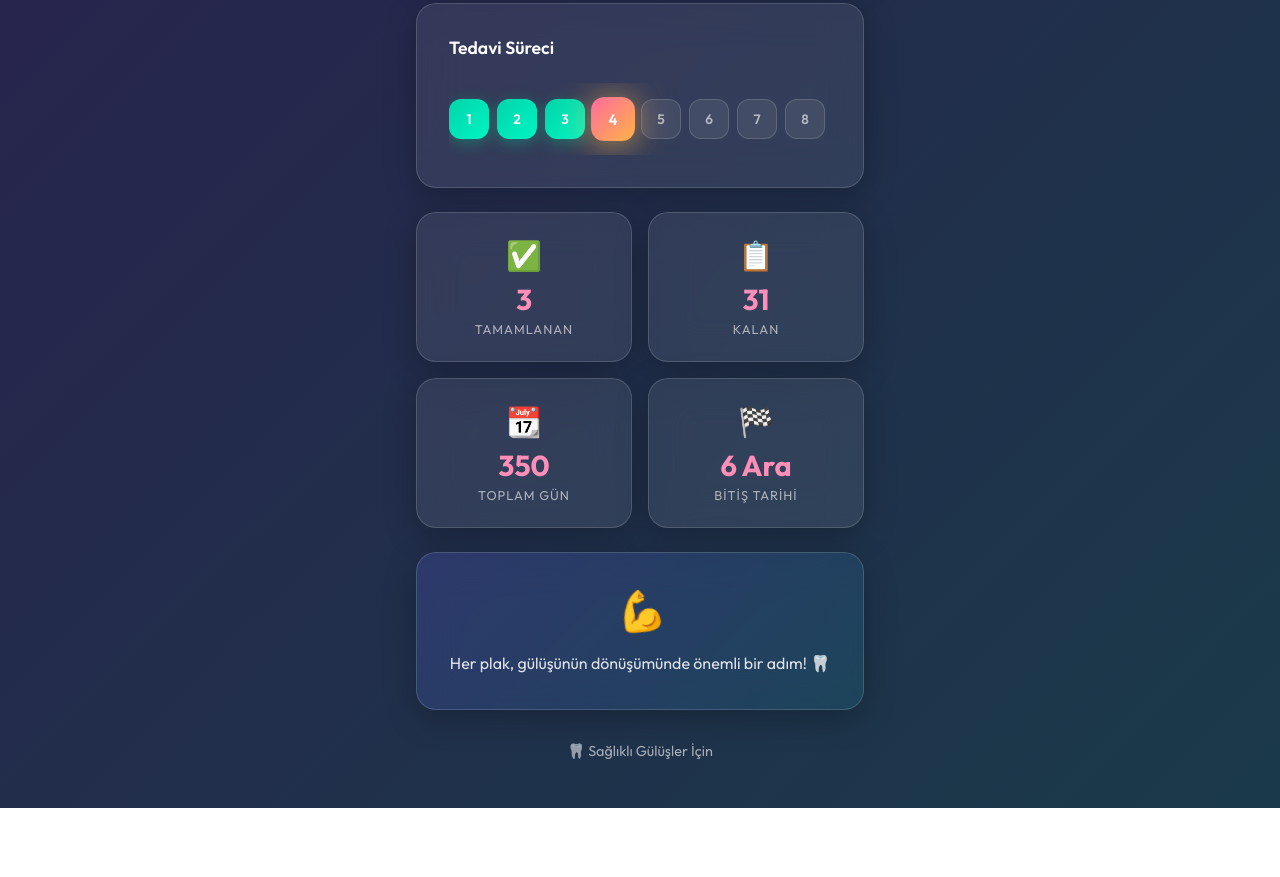
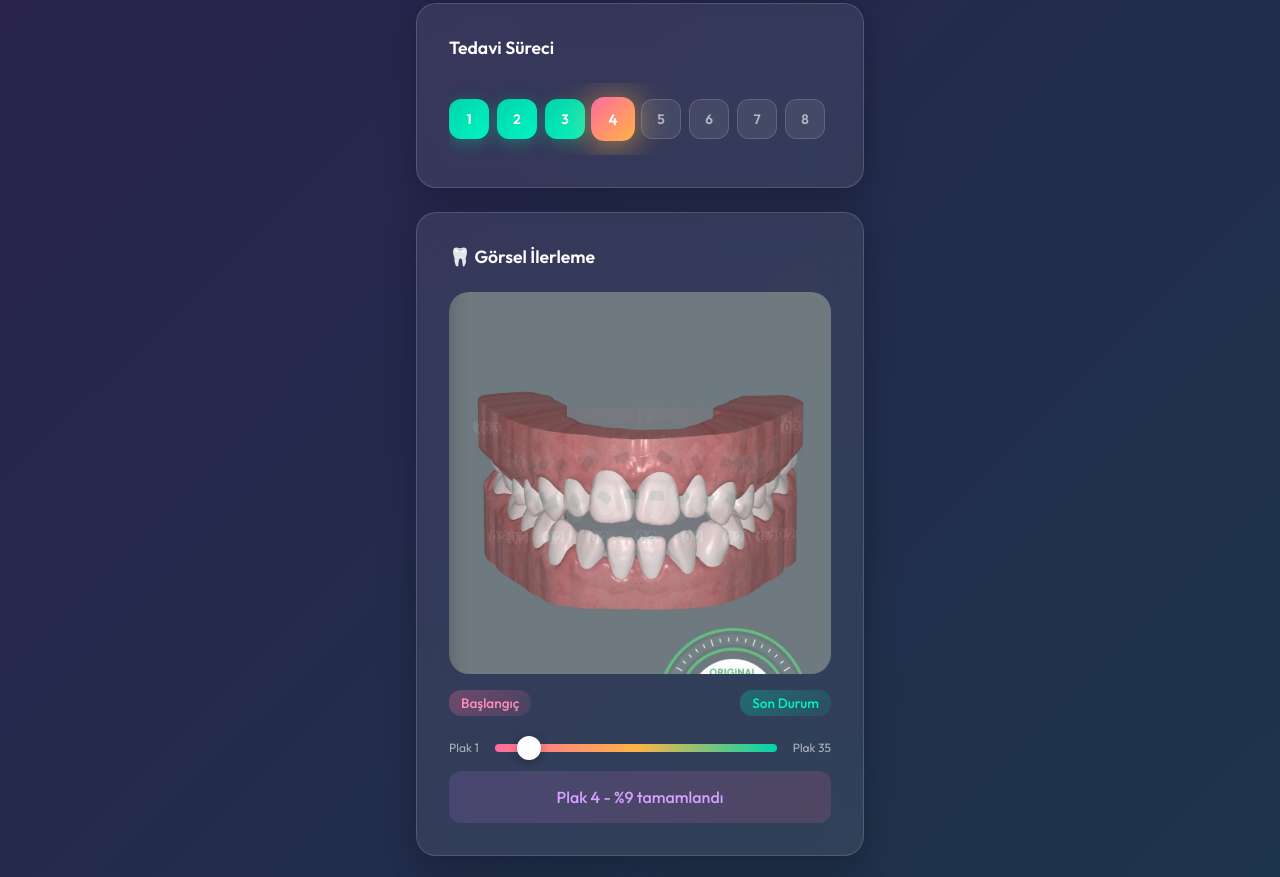
Before and after one commit to Gokhangunes57/counter, a plain HTML site: page index.html in a window 1280 px wide. Shown: the part 880-1757 px from the top of the page. Before the commit the page ends 1688 px from the top, so only its background shows below. Drawn offline with Linux system fonts and the light colour scheme.

Commit message:
feat: add visual comparison slider with before/after dental images

```diff
--- a/app.js
+++ b/app.js
@@ -299,11 +299,49 @@ function init() {
     // Update UI every minute for any changes
     setInterval(updateUI, 60000);
 
+    // Initialize comparison slider
+    initComparisonSlider();
+
     console.log('🦷 Diş Plağı Takip Uygulaması başlatıldı!');
     console.log(`📊 Toplam ${CONFIG.totalAligners} plak, her ${CONFIG.daysPerAligner} günde bir değişim`);
     console.log(`📅 Başlangıç tarihi: ${formatDate(CONFIG.startDate)}`);
     console.log(`🏁 Tahmini bitiş: ${formatDate(getTreatmentEndDate())}`);
 }
 
+/**
+ * Initializes the comparison slider functionality
+ */
+function initComparisonSlider() {
+    const slider = document.getElementById('comparisonSlider');
+    const afterImg = document.getElementById('afterImg');
+    const comparisonText = document.getElementById('comparisonText');
+
+    if (!slider || !afterImg || !comparisonText) return;
+
+    // Set initial value to current aligner
+    const currentAligner = getCurrentAlignerNumber();
+    slider.value = currentAligner;
+
+    // Update comparison based on slider value
+    function updateComparison(value) {
+        const progress = (value - 1) / (CONFIG.totalAligners - 1);
+        const percent = Math.round(progress * 100);
+
+        // Update after image opacity based on progress
+        afterImg.style.opacity = progress;
+
+        // Update text
+        comparisonText.textContent = `Plak ${value} - %${percent} tamamlandı`;
+    }
+
+    // Initial update
+    updateComparison(currentAligner);
+
+    // Slider event listener
+    slider.addEventListener('input', (e) => {
+        updateComparison(parseInt(e.target.value));
+    });
+}
+
 // Start the app when DOM is ready
 document.addEventListener('DOMContentLoaded', init);
--- a/index.html
+++ b/index.html
@@ -1,5 +1,6 @@
 <!DOCTYPE html>
 <html lang="tr">
+
 <head>
     <meta charset="UTF-8">
     <meta name="viewport" content="width=device-width, initial-scale=1.0">
@@ -9,6 +10,7 @@
     <link href="https://fonts.googleapis.com/css2?family=Outfit:wght@300;400;500;600;700&display=swap" rel="stylesheet">
     <link rel="stylesheet" href="styles.css">
 </head>
+
 <body>
     <div class="app-container">
         <!-- Animated Background -->
@@ -39,8 +41,8 @@
                 </div>
                 <div class="progress-ring-container">
                     <svg class="progress-ring" width="200" height="200">
-                        <circle class="progress-ring-bg" cx="100" cy="100" r="85"/>
-                        <circle class="progress-ring-fill" cx="100" cy="100" r="85" id="progressRing"/>
+                        <circle class="progress-ring-bg" cx="100" cy="100" r="85" />
+                        <circle class="progress-ring-fill" cx="100" cy="100" r="85" id="progressRing" />
                     </svg>
                     <div class="progress-percentage" id="progressPercent">11%</div>
                 </div>
@@ -87,6 +89,29 @@
                 </div>
             </section>
 
+            <!-- Visual Comparison Card -->
+            <section class="comparison-card glass-card">
+                <h2 class="section-title">🦷 Görsel İlerleme</h2>
+                <div class="comparison-container">
+                    <div class="comparison-wrapper">
+                        <img src="before.jpg" alt="Başlangıç" class="comparison-img before-img" id="beforeImg">
+                        <img src="after.jpg" alt="Son" class="comparison-img after-img" id="afterImg">
+                    </div>
+                    <div class="comparison-labels">
+                        <span class="comparison-label before-label">Başlangıç</span>
+                        <span class="comparison-label after-label">Son Durum</span>
+                    </div>
+                </div>
+                <div class="comparison-slider-container">
+                    <span class="slider-label">Plak 1</span>
+                    <input type="range" min="1" max="35" value="4" class="comparison-slider" id="comparisonSlider">
+                    <span class="slider-label">Plak 35</span>
+                </div>
+                <div class="comparison-info">
+                    <span id="comparisonText">Plak 4 - %11 tamamlandı</span>
+                </div>
+            </section>
+
             <!-- Stats Grid -->
             <section class="stats-grid">
                 <div class="stat-card glass-card">
@@ -114,7 +139,8 @@
             <!-- Motivational Message -->
             <section class="motivation-card glass-card">
                 <div class="motivation-icon">💪</div>
-                <p class="motivation-text" id="motivationText">Harika gidiyorsun! Her gün mükemmel gülüşe bir adım daha yaklaşıyorsun.</p>
+                <p class="motivation-text" id="motivationText">Harika gidiyorsun! Her gün mükemmel gülüşe bir adım daha
+                    yaklaşıyorsun.</p>
             </section>
         </main>
 
@@ -126,4 +152,5 @@
 
     <script src="app.js"></script>
 </body>
+
 </html>
--- a/styles.css
+++ b/styles.css
@@ -513,6 +513,129 @@ body {
 }
 
 /* =====================================================
+   Visual Comparison Card
+   ===================================================== */
+
+.comparison-card {
+    padding: var(--spacing-lg);
+}
+
+.comparison-container {
+    position: relative;
+    margin-bottom: var(--spacing-md);
+}
+
+.comparison-wrapper {
+    position: relative;
+    width: 100%;
+    padding-top: 100%;
+    border-radius: var(--radius-md);
+    overflow: hidden;
+    background: #2a3a4a;
+}
+
+.comparison-img {
+    position: absolute;
+    top: 0;
+    left: 0;
+    width: 100%;
+    height: 100%;
+    object-fit: cover;
+    transition: opacity 0.5s ease;
+}
+
+.before-img {
+    z-index: 1;
+}
+
+.after-img {
+    z-index: 2;
+    opacity: 0;
+}
+
+.comparison-labels {
+    display: flex;
+    justify-content: space-between;
+    margin-top: var(--spacing-sm);
+}
+
+.comparison-label {
+    font-size: 0.85rem;
+    padding: 4px 12px;
+    border-radius: var(--radius-sm);
+    font-weight: 500;
+}
+
+.before-label {
+    background: linear-gradient(135deg, rgba(255, 107, 157, 0.3), rgba(255, 107, 157, 0.1));
+    color: var(--primary-light);
+}
+
+.after-label {
+    background: linear-gradient(135deg, rgba(0, 212, 170, 0.3), rgba(0, 212, 170, 0.1));
+    color: var(--success-light);
+}
+
+.comparison-slider-container {
+    display: flex;
+    align-items: center;
+    gap: var(--spacing-sm);
+    margin-bottom: var(--spacing-sm);
+}
+
+.slider-label {
+    font-size: 0.75rem;
+    color: var(--text-muted);
+    white-space: nowrap;
+}
+
+.comparison-slider {
+    flex: 1;
+    -webkit-appearance: none;
+    appearance: none;
+    height: 8px;
+    border-radius: 4px;
+    background: linear-gradient(90deg, var(--primary), var(--accent), var(--success));
+    outline: none;
+    cursor: pointer;
+}
+
+.comparison-slider::-webkit-slider-thumb {
+    -webkit-appearance: none;
+    appearance: none;
+    width: 24px;
+    height: 24px;
+    border-radius: 50%;
+    background: white;
+    cursor: pointer;
+    box-shadow: 0 2px 10px rgba(0, 0, 0, 0.3);
+    transition: transform 0.2s ease;
+}
+
+.comparison-slider::-webkit-slider-thumb:hover {
+    transform: scale(1.1);
+}
+
+.comparison-slider::-moz-range-thumb {
+    width: 24px;
+    height: 24px;
+    border-radius: 50%;
+    background: white;
+    cursor: pointer;
+    border: none;
+    box-shadow: 0 2px 10px rgba(0, 0, 0, 0.3);
+}
+
+.comparison-info {
+    text-align: center;
+    padding: var(--spacing-sm);
+    background: linear-gradient(135deg, rgba(191, 125, 255, 0.15), rgba(255, 107, 157, 0.15));
+    border-radius: var(--radius-sm);
+    font-weight: 500;
+    color: var(--purple-light);
+}
+
+/* =====================================================
    Stats Grid
    ===================================================== */
 
```
Also changed, not shown: after.jpg (added), before.jpg (added).
